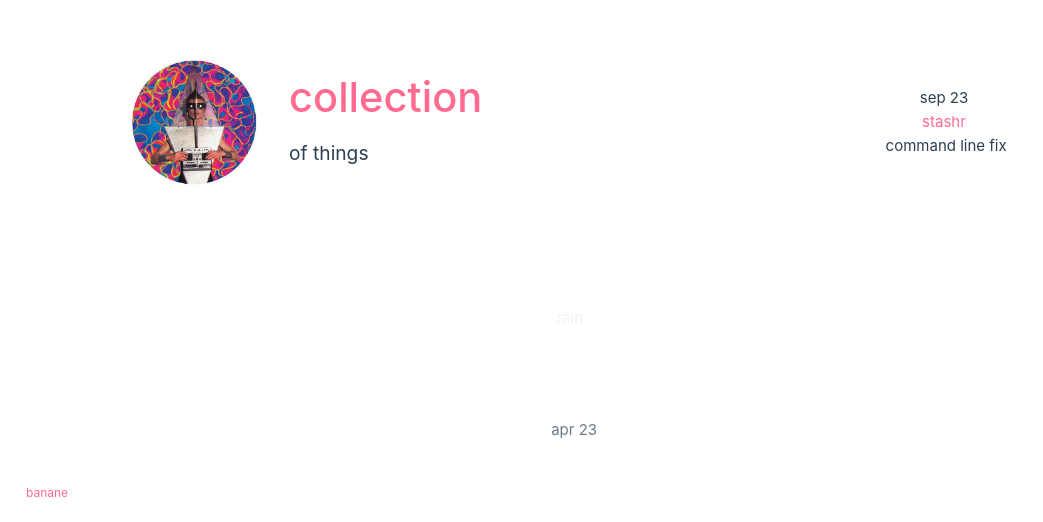
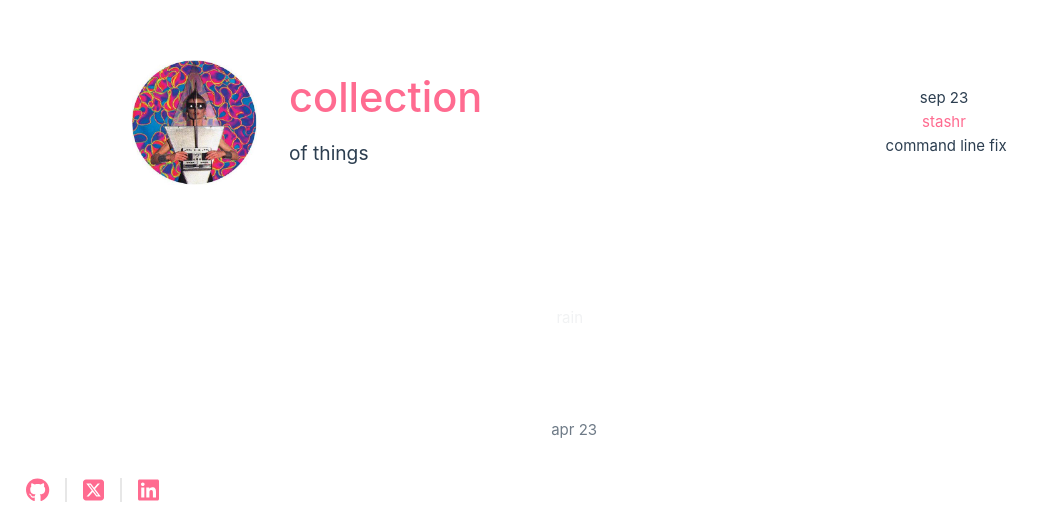
Before and after one commit to sirno/sirno.github.io, a Vue app: page / in a window 1280 px wide. Shown: the part 278-800 px from the top of the page, without its empty margins (0-1043 px from the left). Built offline with nearby package versions, Linux system fonts and the light colour scheme.

Commit message:
Added social media links

```diff
--- a/src/App.vue
+++ b/src/App.vue
@@ -1,6 +1,8 @@
 <script setup>
 import { RouterView } from "vue-router";
 import TitleView from "@/components/TitleView.vue";
+import { FontAwesomeIcon } from '@fortawesome/vue-fontawesome'
+import { faGithub, faLinkedin, faSquareXTwitter } from '@fortawesome/free-brands-svg-icons'
 import { mapActions, mapState } from "pinia";
 import { useNutsStore } from "./stores/nuts";
 </script>
@@ -28,10 +30,15 @@ export default {
         <TitleView />
 
         <nav>
-          <a @click="toggle_nuts">banane</a>
-          <!-- <RouterLink to="/">Main</RouterLink>
-        <RouterLink to="/home">Home</RouterLink>
-        <RouterLink to="/about">About</RouterLink> -->
+          <a href="https://github.com/sirno">
+            <FontAwesomeIcon :icon="faGithub" size="2xl" />
+          </a>
+          <a href="https://x.com/nosirnoo">
+            <FontAwesomeIcon :icon="faSquareXTwitter" size="2xl" />
+          </a>
+          <a href="https://www.linkedin.com/in/ochsner-nicolas/">
+            <FontAwesomeIcon :icon="faLinkedin" size="2xl" />
+          </a>
         </nav>
       </div>
     </header>
@@ -84,7 +91,7 @@ a,
 
 @media (hover: hover) {
   a:hover {
-    background-color: hsla(345, 100%, 71%, 0.2);
+    background-color: hsla(345, 100%, 71%, 0.08);
   }
 
   a:active {
@@ -112,7 +119,7 @@ nav a.router-link-exact-active:hover {
 a {
   display: inline-block;
   padding: 0 1rem;
-  border-left: 1px solid var(--color-border);
+  border-left: 2px solid var(--color-border);
 }
 
 a:first-of-type {
```
Also changed, not shown: package.json (+8 -3 lines), vite.config.mjs (renamed from vite.config.js), 1 other file (tests, documents, lock files or other folders).
